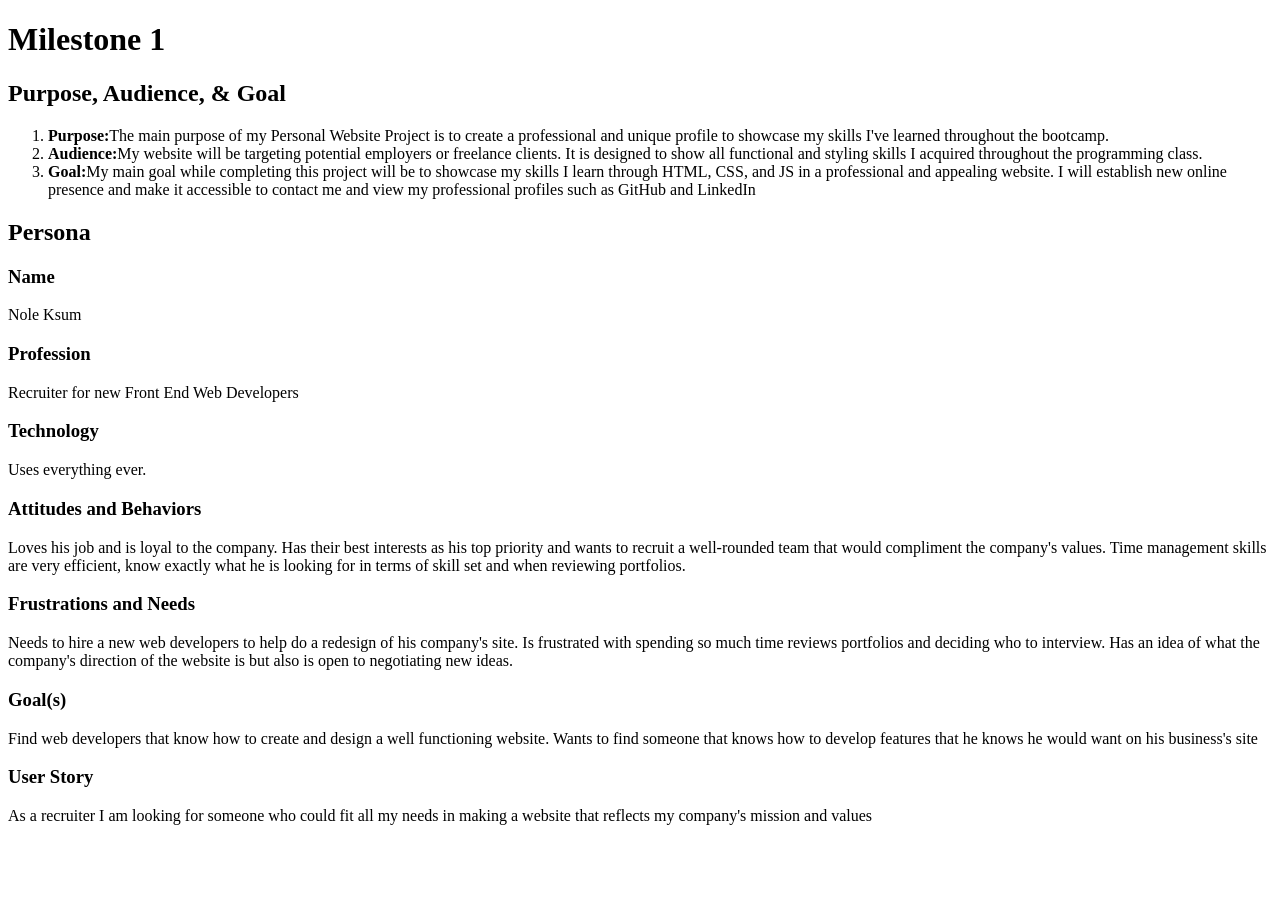
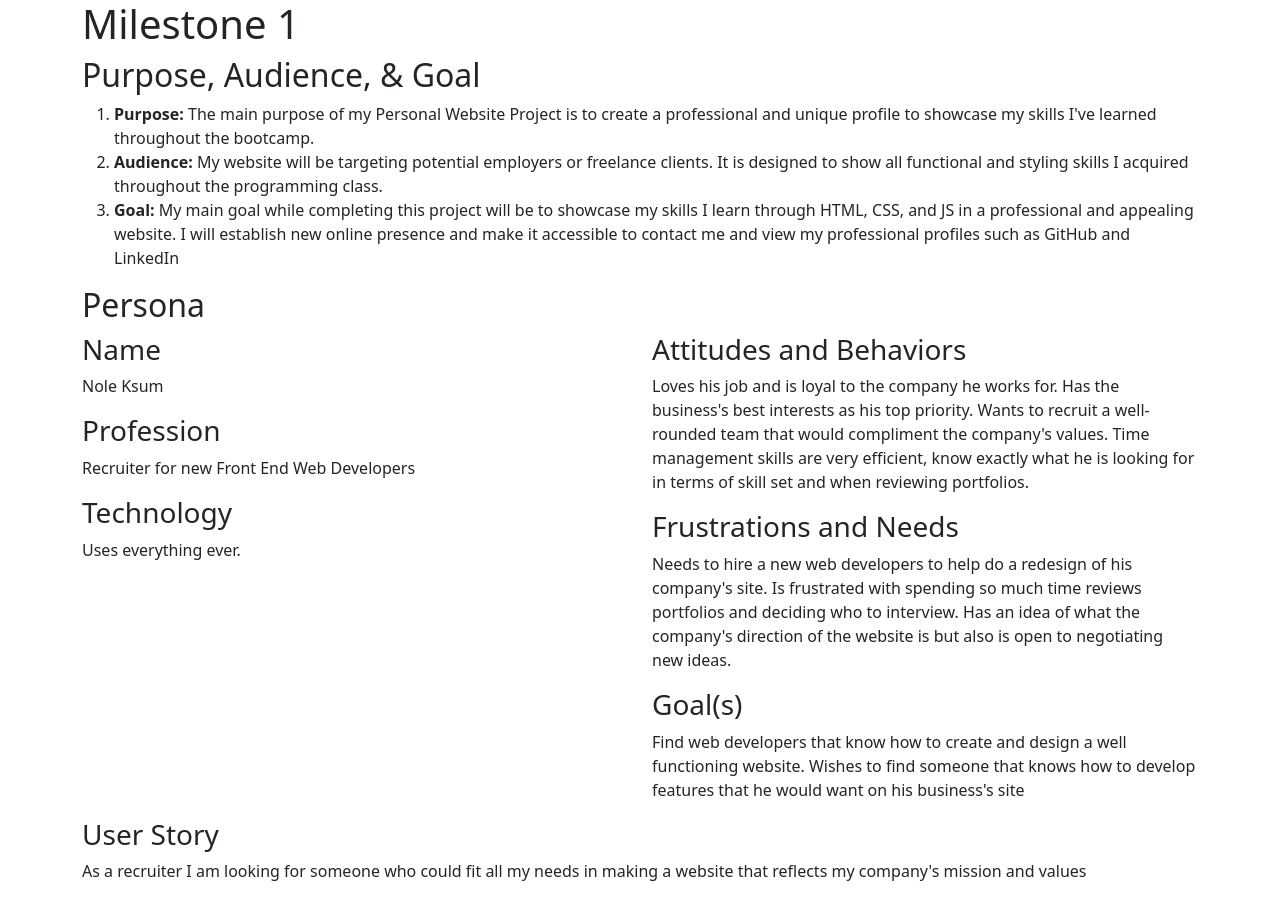
Before and after one commit to kolson21/website-kim, a plain HTML site: page public_html/documentation/milestone-1.html in a window 1280 px wide. Before the commit the page ends 841 px from the top, so only its background shows below. Drawn offline with nearby package versions, Linux system fonts and the light colour scheme.

Commit message:
added milestone 2

```diff
--- a/public_html/documentation/milestone-1.html
+++ b/public_html/documentation/milestone-1.html
@@ -2,33 +2,49 @@
 <html lang="en">
 <head>
     <meta charset="UTF-8">
+    <meta name="viewport" content="width=device-width, initial-scale=1">
     <title>Milestone 1</title>
+    <link href="https://cdn.jsdelivr.net/npm/bootstrap@5.3.0-alpha3/dist/css/bootstrap.min.css" rel="stylesheet" integrity="sha384-KK94CHFLLe+nY2dmCWGMq91rCGa5gtU4mk92HdvYe+M/SXH301p5ILy+dN9+nJOZ" crossorigin="anonymous">
 </head>
 <body>
+<div class="container">
+    <div class="row">
         <h1>Milestone 1</h1>
     <div>
         <h2>Purpose, Audience, & Goal</h2>
             <ol>
-            <li><strong>Purpose:</strong>The main purpose of my Personal Website Project is to create a professional and unique profile to showcase my skills I've learned throughout the bootcamp.
-            <li><strong>Audience:</strong>My website will be targeting potential employers or freelance clients. It is designed to show all functional and styling skills I acquired throughout the programming class.
-            <li><strong>Goal:</strong>My main goal while completing this project will be to showcase my skills I learn through HTML, CSS, and JS in a professional and appealing website. I will establish new online presence and make it accessible to contact me and view my professional profiles such as GitHub and LinkedIn
+            <li><strong>Purpose: </strong>The main purpose of my Personal Website Project is to create a professional and unique profile to showcase my skills I've learned throughout the bootcamp.
+            <li><strong>Audience: </strong>My website will be targeting potential employers or freelance clients. It is designed to show all functional and styling skills I acquired throughout the programming class.
+            <li><strong>Goal: </strong>My main goal while completing this project will be to showcase my skills I learn through HTML, CSS, and JS in a professional and appealing website. I will establish new online presence and make it accessible to contact me and view my professional profiles such as GitHub and LinkedIn
         </ol>
         </div>
-    <div>
+    </div>
+</div>
+    <div class="container">
+        <div class="row">
             <h2>Persona</h2>
+            <div class="col">
             <h3>Name</h3>
                 <p>Nole Ksum</p>
             <h3>Profession</h3>
                 <p>Recruiter for new Front End Web Developers</p>
             <h3>Technology</h3>
                 <p>Uses everything ever.</p>
+        </div>
+        <div class="col">
             <h3>Attitudes and Behaviors</h3>
-            <p>Loves his job and is loyal to the company. Has their best interests as his top priority and wants to recruit a well-rounded team that would compliment the company's values. Time management skills are very efficient, know exactly what he is looking for in terms of skill set and when reviewing portfolios.</p>
+                <p>Loves his job and is loyal to the company he works for. Has the business's best interests as his top priority. Wants to recruit a well-rounded team that would compliment the company's values. Time management skills are very efficient, know exactly what he is looking for in terms of skill set and when reviewing portfolios.</p>
             <h3>Frustrations and Needs</h3>
                 <p>Needs to hire a new web developers to help do a redesign of his company's site. Is frustrated with spending so much time reviews portfolios and deciding who to interview. Has an idea of what the company's direction of the website is but also is open to negotiating new ideas.</p>
             <h3>Goal(s)</h3>
-            <p>Find web developers that know how to create and design a well functioning website. Wants to find someone that knows how to develop features that he knows he would want on his business's site</p>
-        <h3>User Story</h3><p>As a recruiter I am looking for someone who could fit all my needs in making a website that reflects my company's mission and values
+                <p>Find web developers that know how to create and design a well functioning website. Wishes to find someone that knows how to develop features that he would want on his business's site</p>
         </div>
+        </div>
+            <div class="row">
+            <h3>User Story</h3>
+                <p>As a recruiter I am looking for someone who could fit all my needs in making a website that reflects my company's mission and values</p>
+                </div>
+    </div>
+<script src="https://cdn.jsdelivr.net/npm/bootstrap@5.3.0-alpha3/dist/js/bootstrap.bundle.min.js" integrity="sha384-ENjdO4Dr2bkBIFxQpeoTz1HIcje39Wm4jDKdf19U8gI4ddQ3GYNS7NTKfAdVQSZe" crossorigin="anonymous"></script>
 </body>
 </html>
```
Also changed, not shown: public_html/documentation/milestone-2.html (added, +47 -0 lines), public_html/documentation/img/mobile-wireframe2.png (added), public_html/documentation/img/website-wireframe2.png (added). Lines whose indentation alone changed are shown as unchanged.
